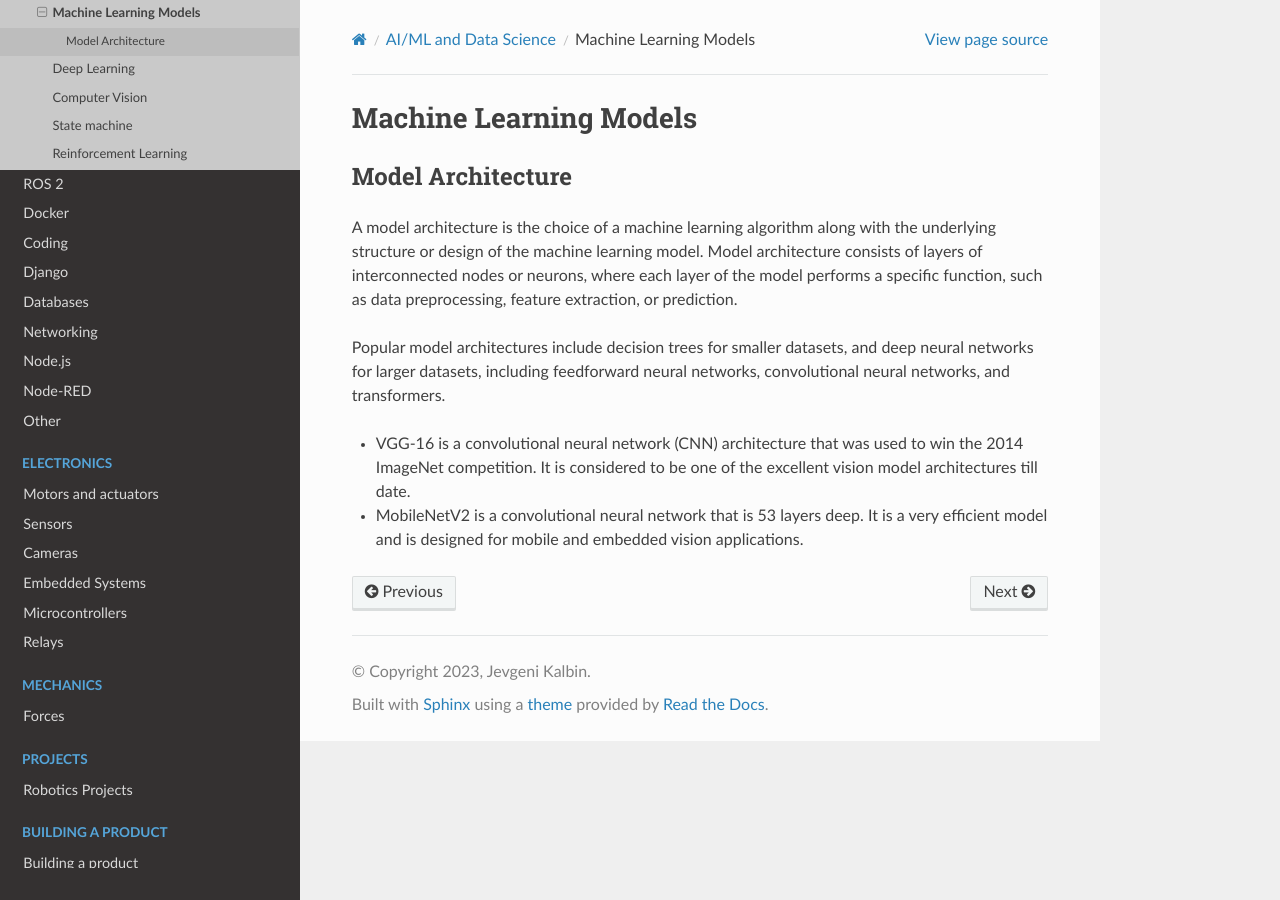
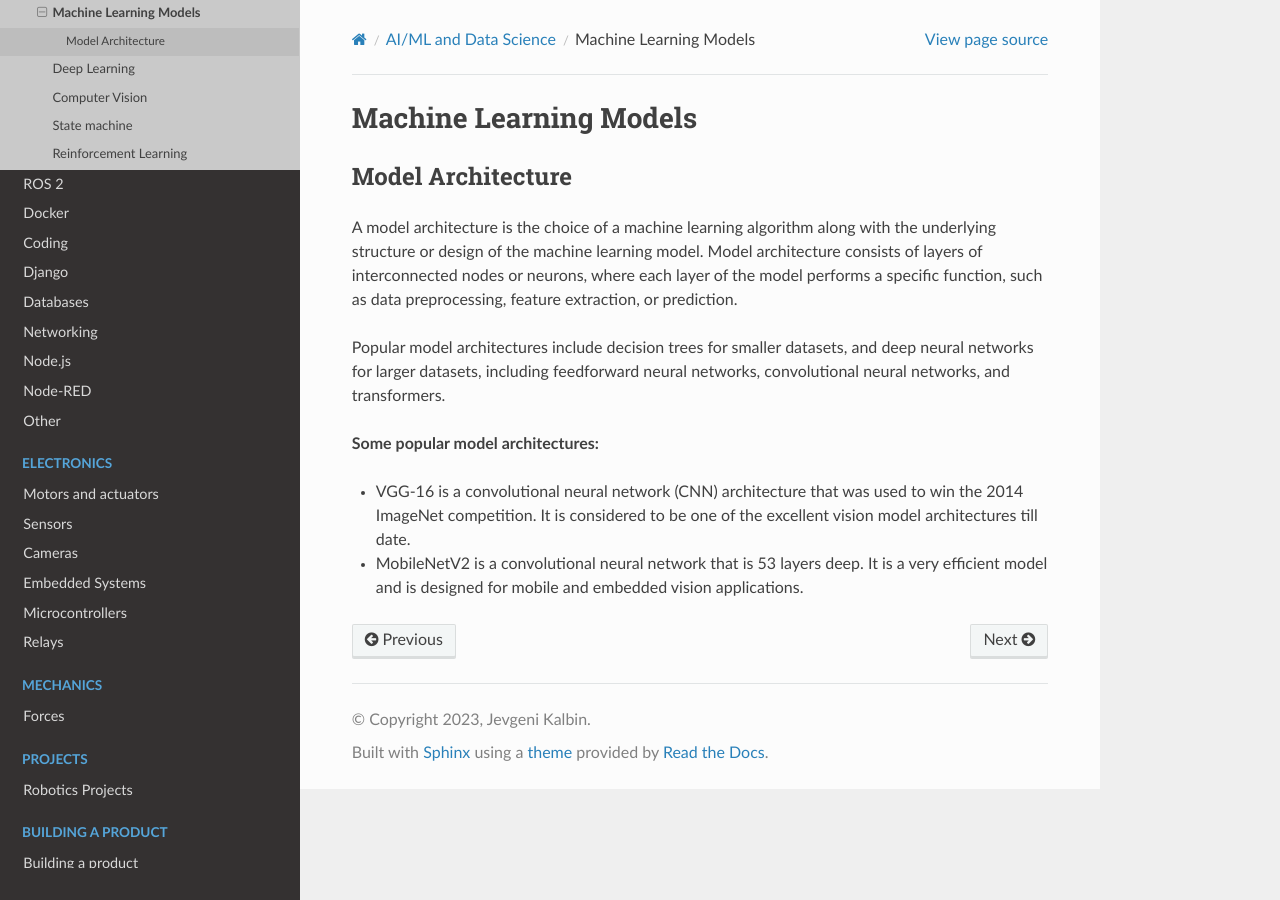
Before and after one commit to jevgenik/manuals, a Sphinx documentation site: the page built from source/files/software/ai/model.rst, in a window 1280 px wide. Built offline with Sphinx 7.4.7 and the Read the Docs theme 2.0.0, drawn with Linux system fonts in a browser that asks for light colours.

Commit message:
model architecture

```diff
--- a/source/files/software/ai/model.rst
+++ b/source/files/software/ai/model.rst
@@ -12,6 +12,7 @@ or neurons, where each layer of the model performs a specific function, such as
 Popular model architectures include decision trees for smaller datasets, and deep neural networks for larger datasets,
 including feedforward neural networks, convolutional neural networks, and transformers.
 
+**Some popular model architectures:**
 
 * VGG-16 is a convolutional neural network (CNN) architecture that was used to win the 2014 ImageNet competition.
   It is considered to be one of the excellent vision model architectures till date.
```
